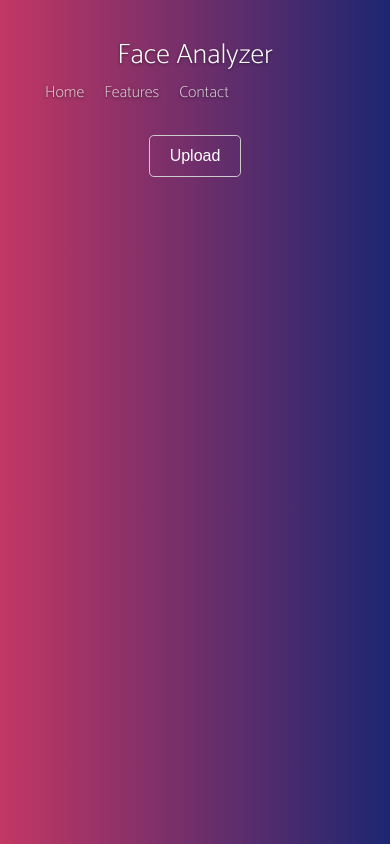
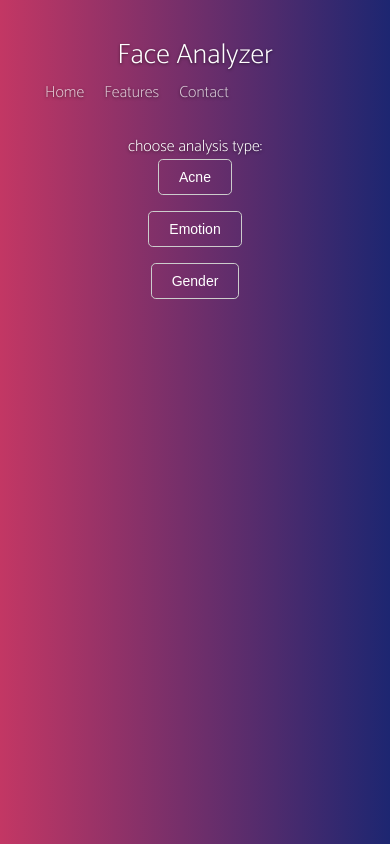
Before and after one commit to abbirdboy/face_analyzer, a Flask app: page / in a window 390 px wide. Run offline with Flask 2, Linux system fonts and the light colour scheme; some libraries are stand-ins or nearby versions.

Commit message:
Moved around layout structures in templates, changed some CSS

```diff
--- a/web/app/static/stylesheets/styles.css
+++ b/web/app/static/stylesheets/styles.css
@@ -27,6 +27,22 @@ a:hover {
 .btn-success:hover
 {
     border-color: #fff;
+}
+
+@media (max-width: 768px) {
+  .btn-responsive {
+    padding:2px 4px;
+    font-size:70%;
+    line-height: 1;
+  }
+}
+
+@media (min-width: 769px) and (max-width: 992px) {
+  .btn-responsive {
+    padding:4px 9px;
+    font-size:80%;
+    line-height: 1.2;
+  }
 }
 
 /*
--- a/web/app/templates/home.html
+++ b/web/app/templates/home.html
@@ -4,26 +4,16 @@
 {% endblock %} -->
 {% block content %}
 
-<div class="site-wrapper-inner">
-
-    <div class="container">
-
-      <div class="masthead clearfix">
-        <div class="container inner">
-          <h3 class="masthead-brand">Face Analyzer</h3>
-          <nav>
-            <ul class="nav masthead-nav">
-              <li><a href="#">Home</a></li>
-              <li><a href="#">Features</a></li>
-              <li><a href="#">Contact</a></li>
-            </ul>
-          </nav>
-        </div>
-      </div>
-
 <div class="inner cover">
+    choose analysis type:
     <p class="lead">
-            <button type="button" class="btn btn-default btn-lg">Upload</button>
+        <button type="button" class="btn btn-default btn-lg btn-responsive">Acne</button>
+    </p>
+    <p class="lead">
+        <button type="button" class="btn btn-default btn-lg btn-responsive">Emotion</button>
+    </p>
+    <p class="lead">
+        <button type="button" class="btn btn-default btn-lg btn-responsive">Gender</button>
     </p>
     <!-- <h1 class="cover-heading">Cover your page.</h1>
     <p class="lead">Cover is a one-page template for building simple and beautiful home pages. Download, edit the text, and add your own fullscreen background photo to make it your own.</p> -->
@@ -32,8 +22,5 @@
     </p> -->
 </div>
 
-    </div>
-
-</div>
   <!-- <h1>Hello, world!</h1> -->
 {% endblock %}
--- a/web/app/templates/layout.html
+++ b/web/app/templates/layout.html
@@ -18,7 +18,23 @@
   <body>
 
     <div class="site-wrapper">
-      {% block content %}{% endblock %}
+        <div class="site-wrapper-inner">
+            <div class="container">
+                <div class="masthead clearfix">
+                  <div class="container inner">
+                    <h3 class="masthead-brand">Face Analyzer</h3>
+                    <nav>
+                      <ul class="nav masthead-nav">
+                        <li><a href="#">Home</a></li>
+                        <li><a href="#">Features</a></li>
+                        <li><a href="#">Contact</a></li>
+                      </ul>
+                    </nav>
+                  </div>
+                </div>
+                {% block content %}{% endblock %}
+            </div>
+        </div>
     </div>
 
 
```
Lines whose indentation alone changed are shown as unchanged.
